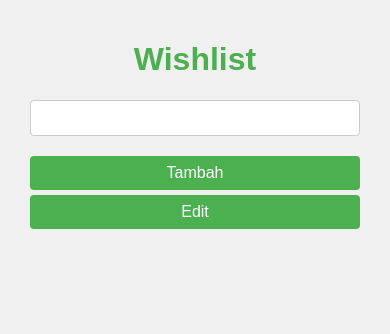
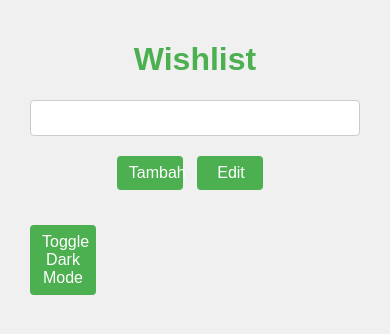
Before and after one commit to Aku-Mars/wishlist, a PHP site: page / in a window 390 px wide. Shown: the top 334 px of the page. Run offline with PHP 8.4, Linux system fonts and the light colour scheme; data that the repository does not hold is empty.

Commit message:
[+] Make It Responsive

```diff
--- a/index.php
+++ b/index.php
@@ -196,7 +196,7 @@
 
             button {
                 margin-top: 10px;
-                width: 100%;
+                width: 20%;
                 margin-left: 0;
             }
 
@@ -210,8 +210,8 @@
             }
 
             .delete-button, .edit-button {
-                width: 100%;
-                margin: 5px 0;
+                width: 20%;
+                margin: 5px 10px;
             }
 
             li {
@@ -230,7 +230,7 @@
             <button type="submit">Tambah</button>
             <button class="edit-button" id="edit-button" type="button" onclick="toggleDeleteButtons()">Edit</button>
         </form>
-        <!-- <button id="theme-toggle" type="button">Toggle Dark Mode</button> -->
+        <button id="theme-toggle" type="button">Toggle Dark Mode</button>
         <?php
         if (isset($_SESSION['messages'])) {
             echo '<ul>';
```
